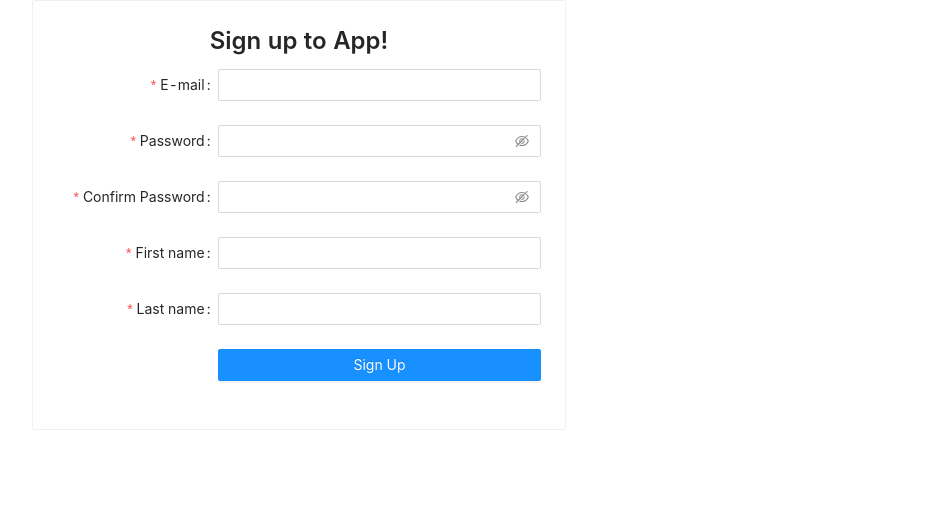
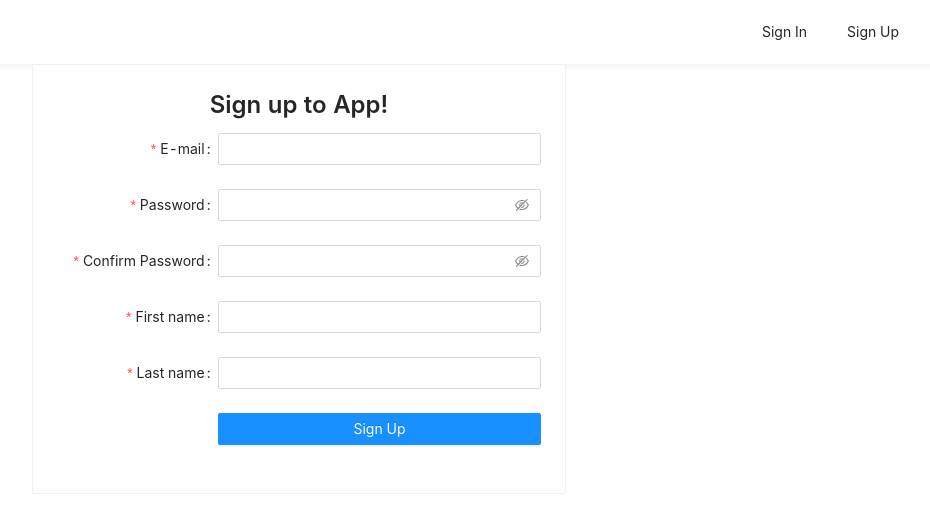
Before and after one commit to zhumabek/booking-apartments-app, a React (Create React App) app in the folder client/: page /sign-up in a window 1280 px wide. Shown: the top 532 px of the page, without its empty margins (341-1271 px from the left). Built offline with nearby package versions, Linux system fonts and the light colour scheme.

Commit message:
#client AppHeader component changes and finished signOut feature

```diff
--- a/client/src/App.tsx
+++ b/client/src/App.tsx
@@ -4,6 +4,8 @@ import {BrowserRouter, Switch, Route} from "react-router-dom";
 import {Home, NotFound, SignIn} from "./containers";
 import {User} from "./lib/types";
 import {SignUp} from "./containers/SignUp";
+import {Affix} from "antd";
+import {AppHeader} from "./components/AppHeader";
 
 const initialUser: User = {
     _id: null,
@@ -20,6 +22,9 @@ function App() {
 
     return (
         <BrowserRouter>
+                <Affix offsetTop={0} className="app__affix-header">
+                    <AppHeader user={user} setUser={setUser} />
+                </Affix>
                 <Switch>
                     <Route exact path="/" component={Home} />
                     <Route exact path="/sign-up" render={props => <SignUp {...props} setUser={setUser}/>}/>
--- a/client/src/components/AppHeader/index.tsx
+++ b/client/src/components/AppHeader/index.tsx
@@ -1,14 +1,13 @@
-import React, { useState, useEffect } from "react";
+import React, { Fragment, useState, useEffect } from "react";
 import { Link, useHistory, useLocation } from "react-router-dom";
-import {Avatar, Button, Layout, Menu} from "antd";
+import {Avatar, Button, Layout, Menu, Row} from "antd";
 import {User} from "../../lib/types";
 import {displayErrorMessage, displaySuccessNotification} from "../../lib/utils";
 import { useMutation } from "react-apollo";
-import SubMenu from "antd/es/menu/SubMenu";
 import {LogoutOutlined, SettingOutlined, UserOutlined} from "@ant-design/icons/lib";
-import Item from "antd/es/list/Item";
 import {SIGN_OUT} from "../../lib/graphql/mutations/SignOut";
 import {SignOut as SignOutData} from "../../lib/graphql/mutations/SignOut/__generated__/SignOut";
+
 
 interface Props {
   user: User;
@@ -16,12 +15,15 @@ interface Props {
 }
 
 const { Header } = Layout;
+const { Item, SubMenu } = Menu;
+const menuItems = [
+    { path: "/sign-in", title: "Sign In", authOnly: false },
+    { path: "/sign-up", title: "Sign Up", authOnly: false },
+]
 
 export const AppHeader = ({ user, setUser }: Props) => {
-  const history = useHistory();
-  const location = useLocation();
 
-  const [logOut] = useMutation<SignOutData>(SIGN_OUT, {
+  const [signOut] = useMutation<SignOutData>(SIGN_OUT, {
     onCompleted: data => {
       if (data && data.signOut) {
         setUser(data.signOut);
@@ -37,11 +39,11 @@ export const AppHeader = ({ user, setUser }: Props) => {
   });
 
   const handleLogOut = () => {
-    logOut();
+    signOut();
   };
 
   const subMenuLogin =
-      user._id ? (
+      user && user._id ? (
           <SubMenu title={<Avatar icon={<UserOutlined />} />}>
             <Item key="/user">
               <Link to={``}>
@@ -56,29 +58,32 @@ export const AppHeader = ({ user, setUser }: Props) => {
               </div>
             </Item>
           </SubMenu>
-      ) : (
-        <>
-          <Item>
-            <Link to="/sign-in">
-              <Button type="link">Sign In</Button>
-            </Link>
-          </Item>
-          <Item>
-            <Link to="/sign-up">
-              <Button type="primary">Sign Up</Button>
-            </Link>
-          </Item>
-        </>
-      );
+      ) : null;
 
+  const renderMenuItems = () => {
+      return menuItems.map(item => {
+          const menuItem = (
+              <Item key={item.path} className="menu__item">
+                  <Link to={item.path}>
+                      {item.title}
+                  </Link>
+              </Item>
+          );
+
+          if(item.authOnly){
+             return user._id ? menuItem : null
+          }
+
+          return user._id ? null: menuItem;
+      })
+  }
 
   return (
     <Header className="app-header">
-      <div className="app-header__menu-section">
-        <Menu mode="horizontal" selectable={false} className="menu">
-          {subMenuLogin}
+        <Menu mode="horizontal" selectable={true} className="menu">
+            { renderMenuItems() }
+            { subMenuLogin }
         </Menu>
-      </div>
     </Header>
   );
 };
--- a/client/src/styles/index.css
+++ b/client/src/styles/index.css
@@ -1,2 +1,21 @@
 @import "~antd/dist/antd.css";
 @import url(https://fonts.googleapis.com/css?family=Sacramento);
+.menu {
+    width: 100%;
+    padding: 0 20px;
+    line-height: 63px;
+    border: 0;
+    display: flex;
+    justify-content: flex-end;
+}
+@media (max-width: 48em) {
+    .menu {
+        padding: 0;
+    }
+}
+.app-header {
+    display: flex;
+    background: #fff;
+    box-shadow: 0 2px 8px #f0f1f2;
+    padding: 0;
+}
```
